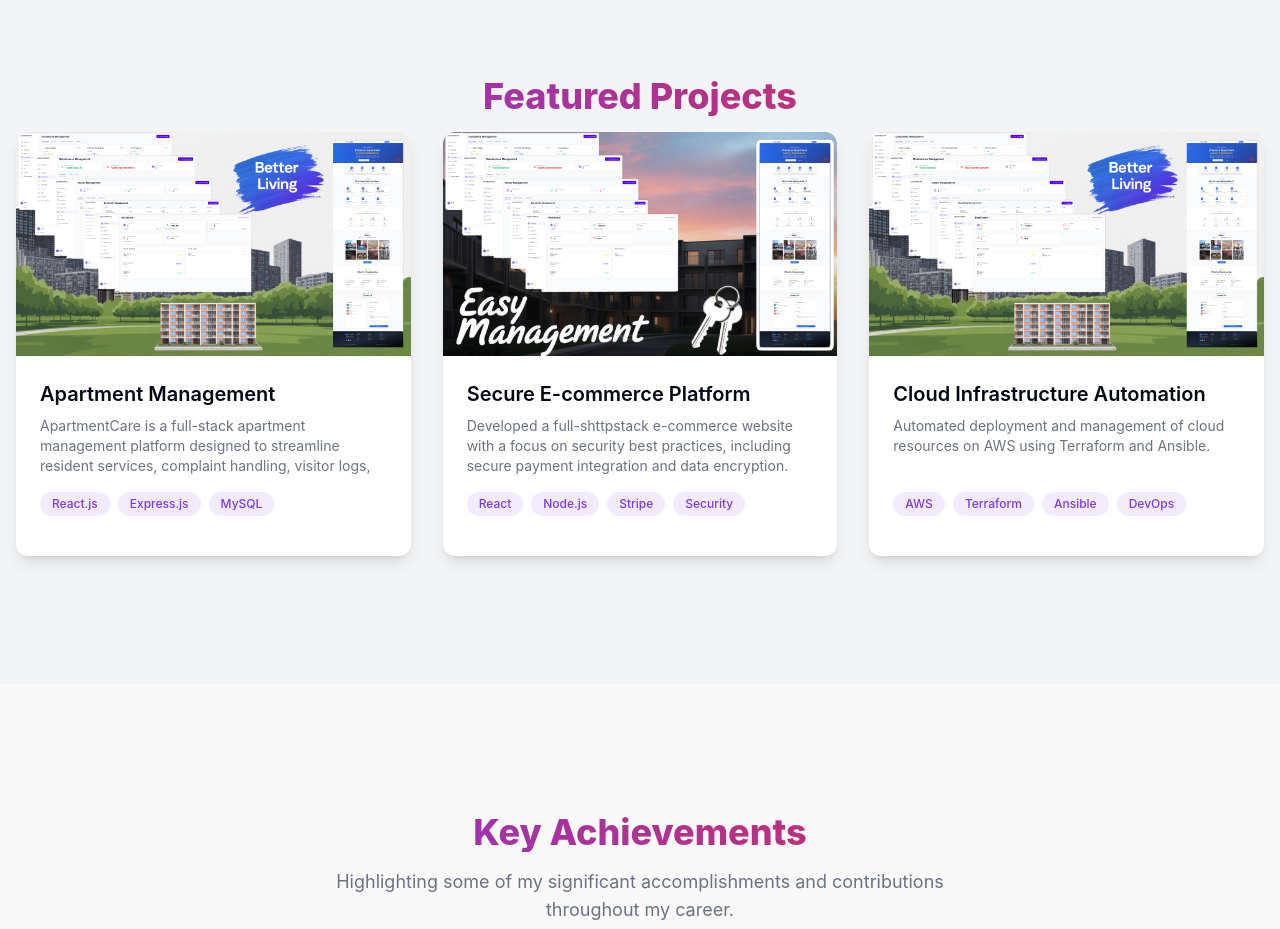
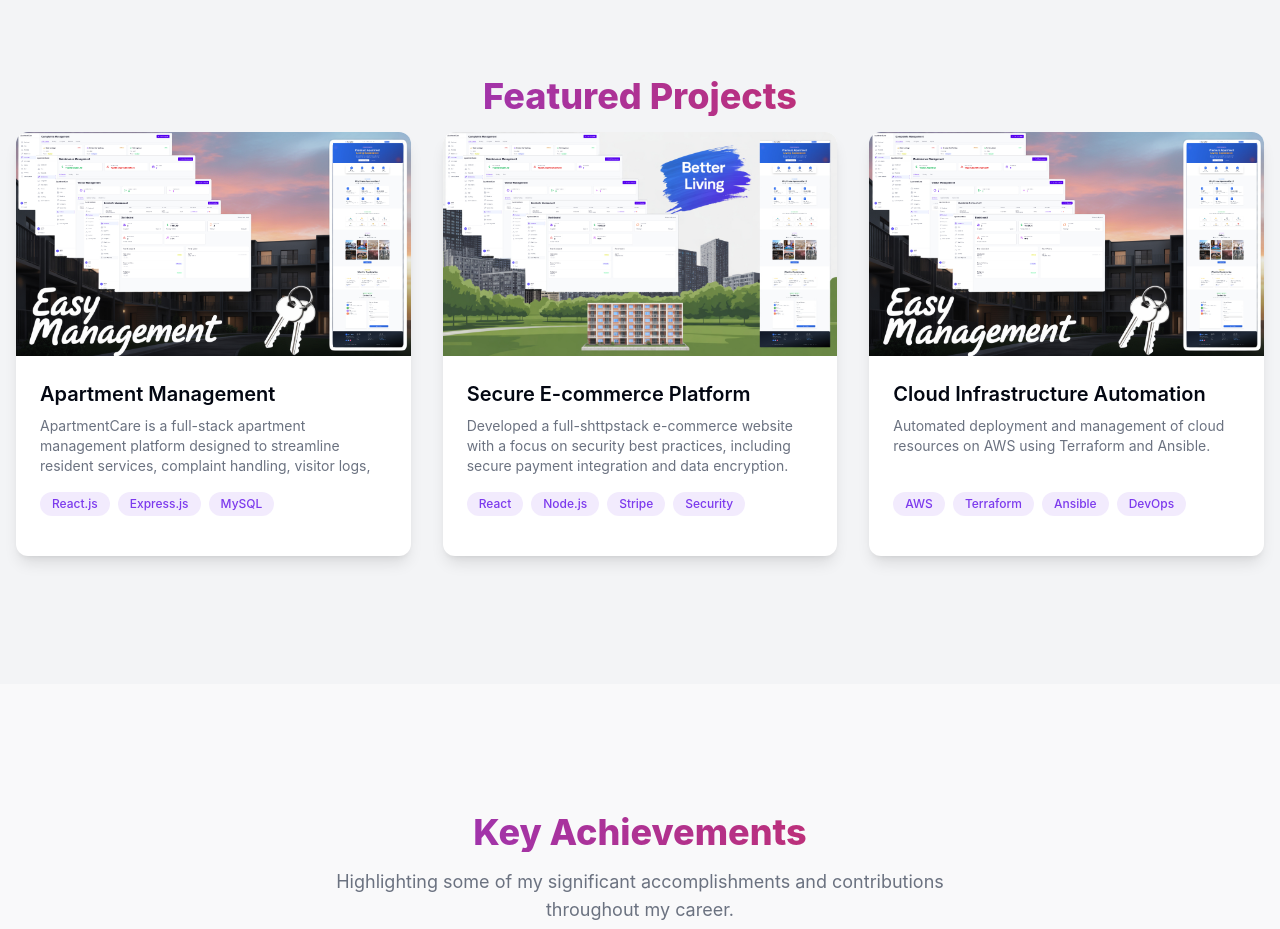
Before and after one commit to aarav-26/MyPortfolio, a React (Vite) app: page / in a window 1280 px wide. Shown: the part 3640-4569 px from the top of the page. Built offline with nearby package versions, Linux system fonts and the light colour scheme.

Commit message:
Update data.js

```diff
--- a/src/components/portfolio/data.js
+++ b/src/components/portfolio/data.js
@@ -140,7 +140,7 @@ export const projectsData = [
   {
   title: "Apartment Management",
   description: "ApartmentCare is a full-stack apartment management platform designed to streamline resident services, complaint handling, visitor logs, and contact inquiries. Built using React.js, Express.js, and MySQL, it enables real-time tracking of service requests, encrypted document storage, resident authentication, and admin dashboards — making society management seamless and efficient.",
-  image: "/images/Projects/Apartment_2.jpeg",
+  image: "/images/Projects/Apartment_1.jpeg",
   imageAlt:"Apartment Management",
   tags: ["React.js", "Express.js", "MySQL"],
   liveLink: "#",
@@ -149,8 +149,8 @@ export const projectsData = [
   {
     title: "Secure E-commerce Platform",
     description: "Developed a full-shttpstack e-commerce website with a focus on security best practices, including secure payment integration and data encryption.",
-    image: "/images/Projects/Apartment_1.jpeg",
-    imageAlt:"Apartment Management",
+    image: "/images/Projects/Apartment_2.jpeg",
+    imageAlt:"Apartment Management1",
     tags: ["React", "Node.js", "Stripe", "Security"],
     liveLink: "#",
     repoLink: "#"
@@ -158,8 +158,8 @@ export const projectsData = [
   {
     title: "Cloud Infrastructure Automation",
     description: "Automated deployment and management of cloud resources on AWS using Terraform and Ansible.",
-    image: "/images/Projects/Apartment_2.jpeg",
-    imageAlt:"Apartment Management",
+    image: "/images/Projects/Apartment_1.jpeg",
+    imageAlt:"Apartment Management2",
     tags: ["AWS", "Terraform", "Ansible", "DevOps"],
     liveLink: "#",
     repoLink: "#"
```
